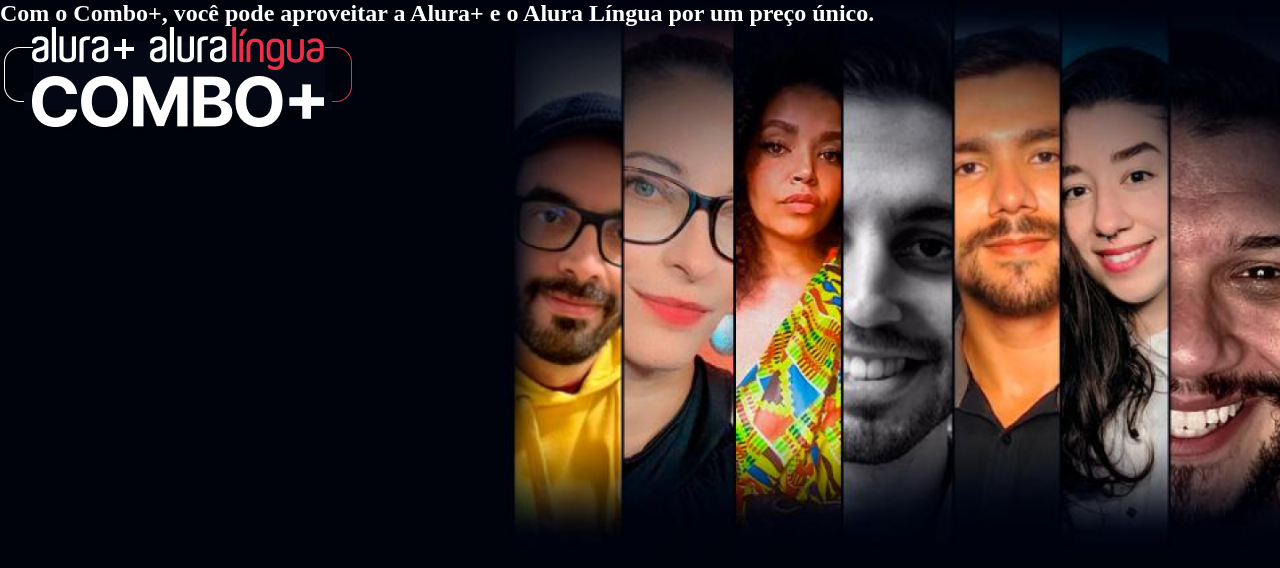
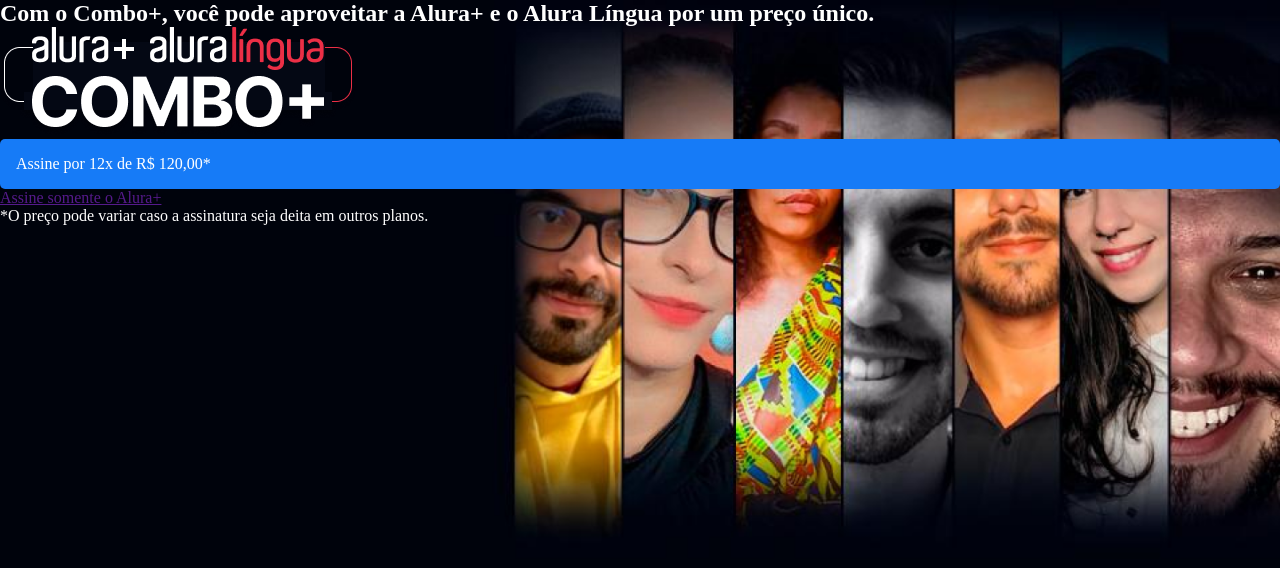
Before and after one commit to jonasluis/alura-plus, a plain HTML site: page index.html in a window 1280 px wide. Drawn offline with Linux system fonts and the light colour scheme.

Commit message:
criado os primeiros botoes

```diff
--- a/index.html
+++ b/index.html
@@ -13,6 +13,9 @@
         <section  class="container principal">
             <h1>Com o Combo+, você pode aproveitar a Alura+ e o Alura Língua por um preço único.</h1>
             <img src="assetes/Combo.png" alt="O Alura Combo+ reúne tudo o que você precisa: os cursos do Alura+ e as aulas de idiomas do Alura Língua em um só lugar.">
+            <a href="www.alura.com.br" class="container__botao">Assine por 12x de R$ 120,00*</a>
+            <a href="">Assine somente o Alura+</a>
+            <p>*O preço pode variar caso a assinatura seja deita em outros planos.</p>
         </section>
         <section>
 
--- a/styles.css
+++ b/styles.css
@@ -24,3 +24,12 @@ body {
 .container {
     height: 100vh;
 }
+
+.container__botao{
+    background-color: var(--botao-azul);
+    color: var(--branco-principal);
+    border-radius: 5px;
+    padding: 1em;
+    text-decoration: none;
+    display: block;
+}
```
